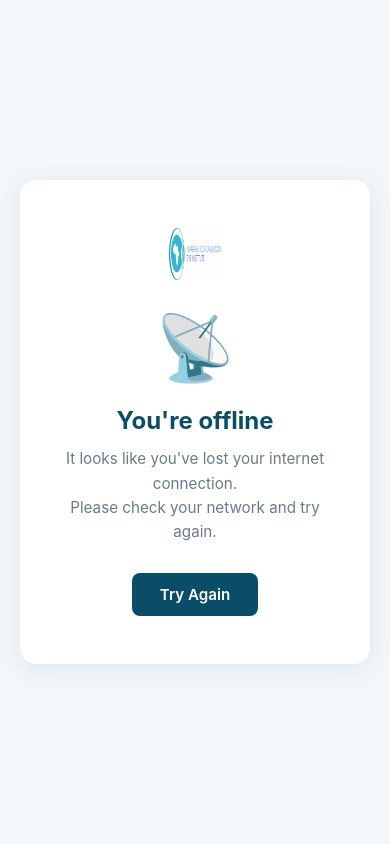
After one commit to 44bryan/Leave-System, a Django app: template templates/offline.html in a window 390 px wide. The commit adds this page. Run offline with Django 5.2, Linux system fonts and the light colour scheme; the template is opened without the code that fills it, so the values that code supplies are empty.

Commit message:
Add PWA support: manifest, service worker, icons, offline page
- manifest.json: app name, theme (#0A4D68), start_url, 192+512 icons,
  shortcuts to Apply Leave and My Profile
- sw.js: cache-first for /static/ & /media/, network-first for HTML pages,
  offline fallback to /offline/
- icons/icon-192.png and icons/icon-512.png generated from LOGO.png
- /sw.js served from root scope via Django view
- /offline/ fallback page with branded design
- base.html: manifest link, apple-touch-icon, theme-color meta, SW registration

Staff can now tap "Add to Home Screen" to install the app on mobile.

Co-Authored-By: Claude Sonnet 4.6 <noreply@anthropic.com>

```diff
--- /dev/null
+++ b/templates/offline.html
@@ -0,0 +1,59 @@
+<!DOCTYPE html>
+<html lang="en">
+<head>
+  <meta charset="UTF-8">
+  <meta name="viewport" content="width=device-width, initial-scale=1">
+  <title>You're Offline — AEF HRM</title>
+  <style>
+    * { box-sizing: border-box; margin: 0; padding: 0; }
+    body {
+      font-family: -apple-system, BlinkMacSystemFont, 'Segoe UI', sans-serif;
+      background: #f4f7f9;
+      min-height: 100vh;
+      display: flex;
+      align-items: center;
+      justify-content: center;
+      padding: 20px;
+    }
+    .card {
+      background: #fff;
+      border-radius: 16px;
+      padding: 48px 36px;
+      text-align: center;
+      max-width: 420px;
+      width: 100%;
+      box-shadow: 0 4px 24px rgba(10,77,104,.10);
+    }
+    .icon { font-size: 64px; margin-bottom: 20px; }
+    h1 { font-size: 1.5rem; color: #0A4D68; margin-bottom: 12px; }
+    p  { color: #6b7a8d; line-height: 1.6; margin-bottom: 28px; font-size: .95rem; }
+    .btn {
+      display: inline-block;
+      background: #0A4D68;
+      color: #fff;
+      padding: 12px 28px;
+      border-radius: 8px;
+      text-decoration: none;
+      font-weight: 600;
+      font-size: .95rem;
+    }
+    .btn:hover { background: #0d6080; }
+    .logo { margin-bottom: 24px; }
+    .logo img { height: 52px; object-fit: contain; }
+  </style>
+</head>
+<body>
+  <div class="card">
+    <div class="logo">
+      <img src="/static/icons/icon-192.png" alt="AEF HRM">
+    </div>
+    <div class="icon">📡</div>
+    <h1>You're offline</h1>
+    <p>
+      It looks like you've lost your internet connection.<br>
+      Please check your network and try again.
+    </p>
+    <a href="javascript:window.location.reload()" class="btn">Try Again</a>
+  </div>
+</body>
+</html>
```
Also changed, not shown: leave_system/urls.py (+14 -0 lines), static/sw.js (added, +87 -0 lines), templates/base.html (+16 -0 lines), static/icons/icon-192.png (added), static/icons/icon-512.png (added), static/manifest.json (added).
